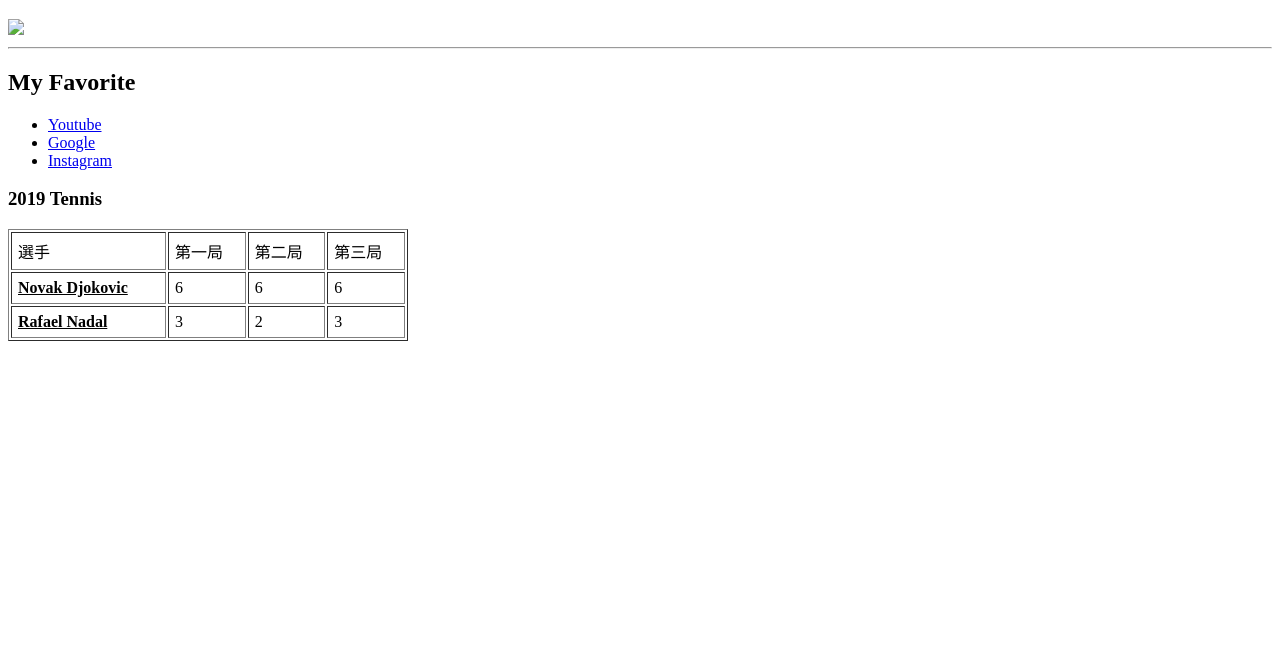
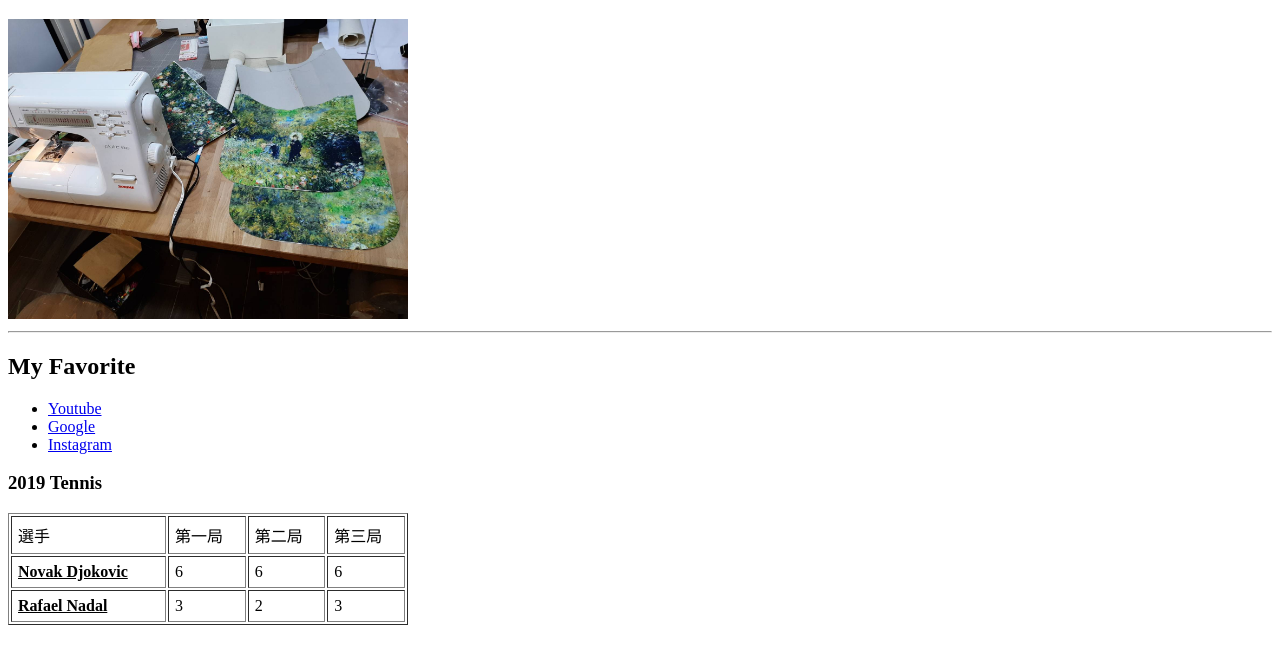
Before and after one commit to TanyaYeh/Web-project, a plain HTML site: page practices/01_html_basic/homework/training1.html in a window 1280 px wide. Shown: the part 61-722 px from the top of the page. Drawn offline with Linux system fonts and the light colour scheme.

Commit message:
修正01_html_basic圖片路徑

```diff
--- a/practices/01_html_basic/homework/training1.html
+++ b/practices/01_html_basic/homework/training1.html
@@ -6,7 +6,7 @@
 </head>
 <body>
     <h1>My picture</h1>
-    <img src ="/01_basic_html/images/260711.jpg" width = 400px></img>
+    <img src ="/practices/01_html_basic/images/260711.jpg" width = "400px"/>
     <hr/>
     <h2>My Favorite</h2>
     <ul>
```
Also changed, not shown: 1 other file.
